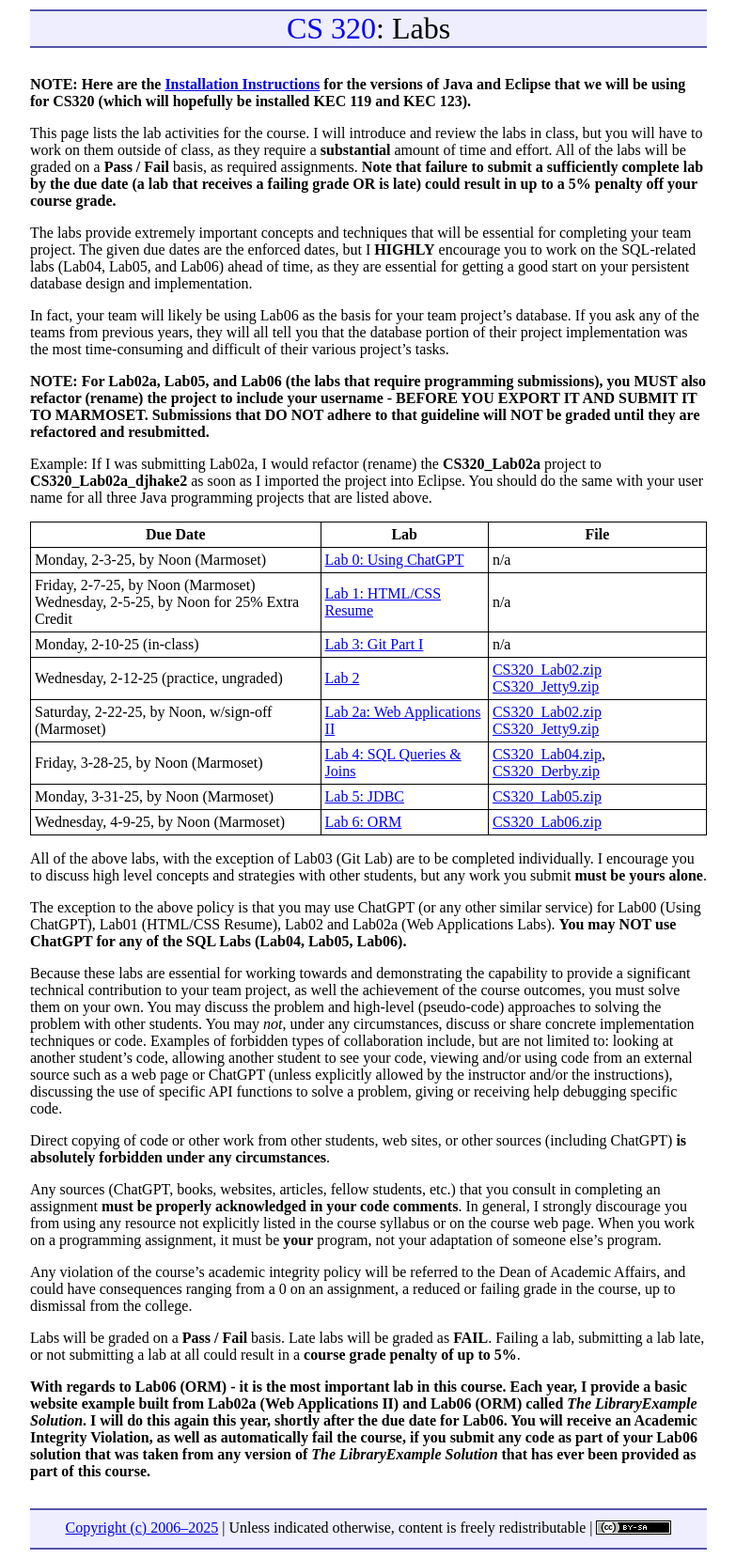
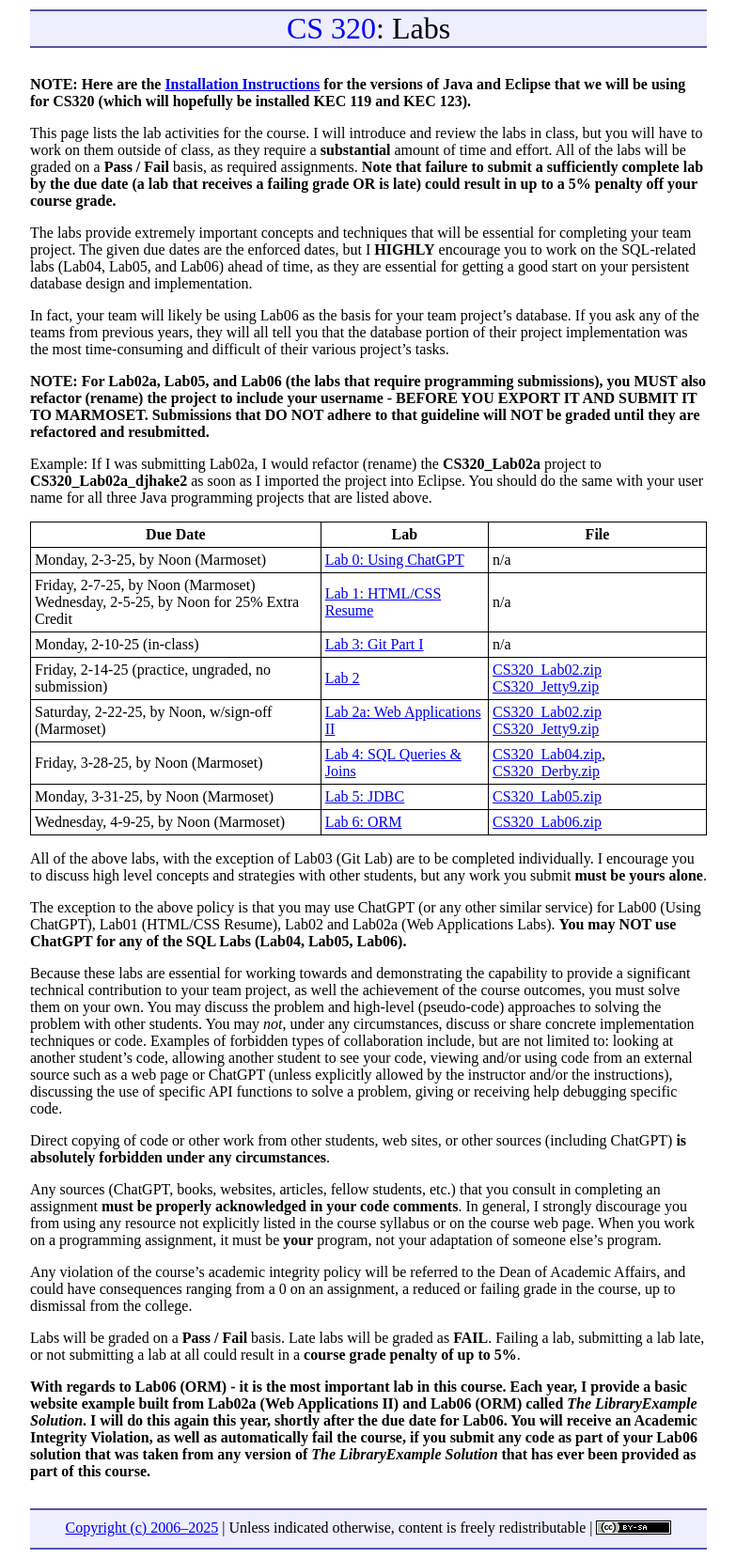
Before and after one commit to ycpcs/cs320-spring2025, a Jekyll site: the page built from labs/index.md, in a window 1280 px wide. Shown: the whole page at 94% size, without its empty margins (248-1031 px from the left). Built offline with Jekyll 4.4.1, drawn with Linux system fonts in a browser that asks for light colours.

Commit message:
updated due date

```diff
--- a/labs/index.md
+++ b/labs/index.md
@@ -21,7 +21,7 @@ Due Date | Lab | File
 Monday, 2-3-25, by Noon (Marmoset) | [Lab 0: Using ChatGPT](lab00.html) | n/a
 Friday, 2-7-25, by Noon (Marmoset)<br>Wednesday, 2-5-25, by Noon for 25% Extra Credit | [Lab 1: HTML/CSS Resume](lab01.html) | n/a
 Monday, 2-10-25 (in-class) | [Lab 3: Git Part I](lab03.html) | n/a
-Wednesday, 2-12-25 (practice, ungraded) | [Lab 2](lab02.html) | [CS320\_Lab02.zip](CS320_Lab02.zip)<br> [CS320\_Jetty9.zip](CS320_Jetty9.zip)
+Friday, 2-14-25 (practice, ungraded, no submission) | [Lab 2](lab02.html) | [CS320\_Lab02.zip](CS320_Lab02.zip)<br> [CS320\_Jetty9.zip](CS320_Jetty9.zip)
 Saturday, 2-22-25, by Noon, w/sign-off (Marmoset) | [Lab 2a: Web Applications II](lab02a.html) | [CS320\_Lab02.zip](CS320_Lab02.zip)<br> [CS320\_Jetty9.zip](CS320_Jetty9.zip)
 Friday, 3-28-25, by Noon (Marmoset) | [Lab 4: SQL Queries & Joins](lab04.html) | [CS320\_Lab04.zip](CS320_Lab04.zip), [CS320\_Derby.zip](CS320_Derby.zip)
 Monday, 3-31-25, by Noon (Marmoset) | [Lab 5: JDBC](lab05.html) | [CS320\_Lab05.zip](CS320_Lab05.zip)
```
